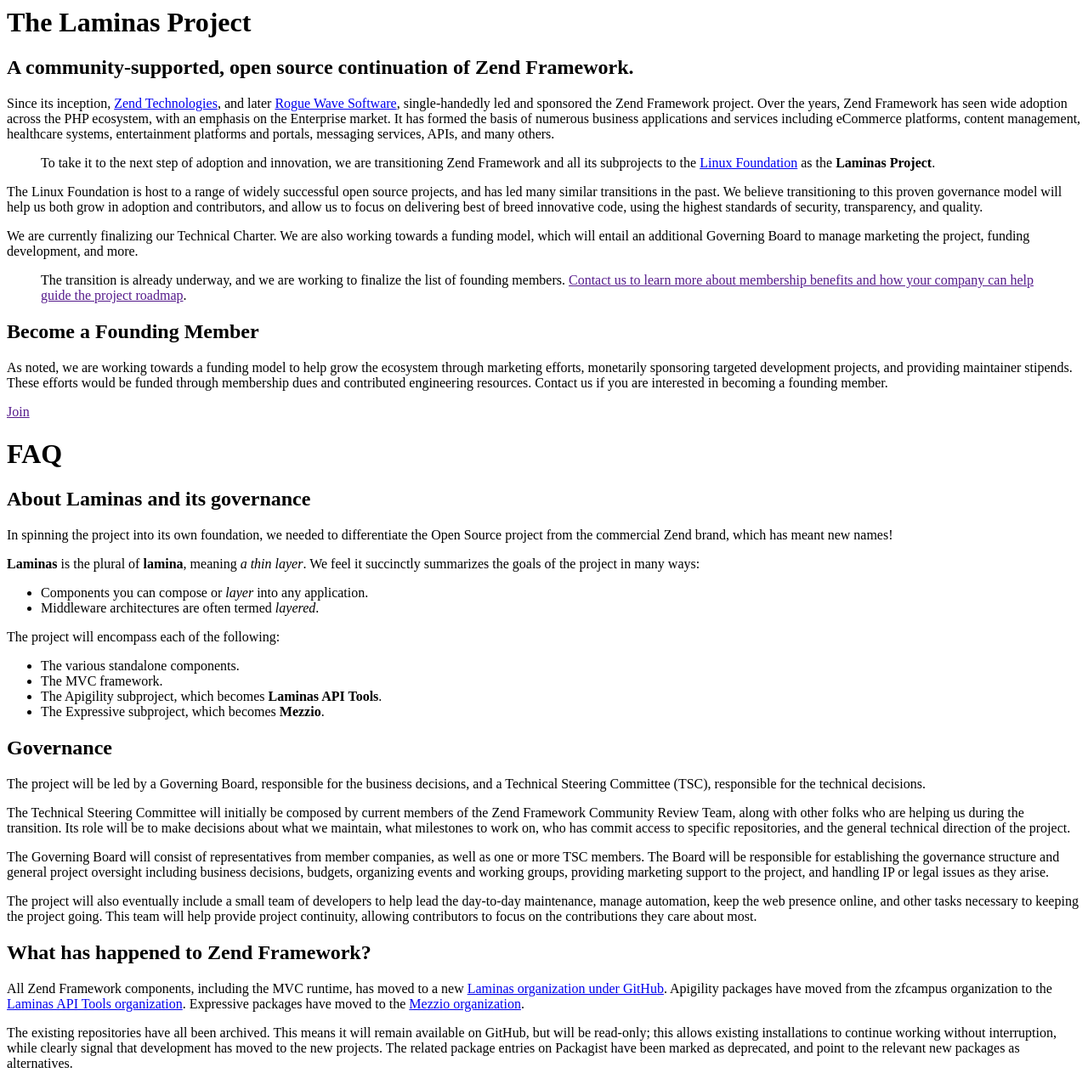
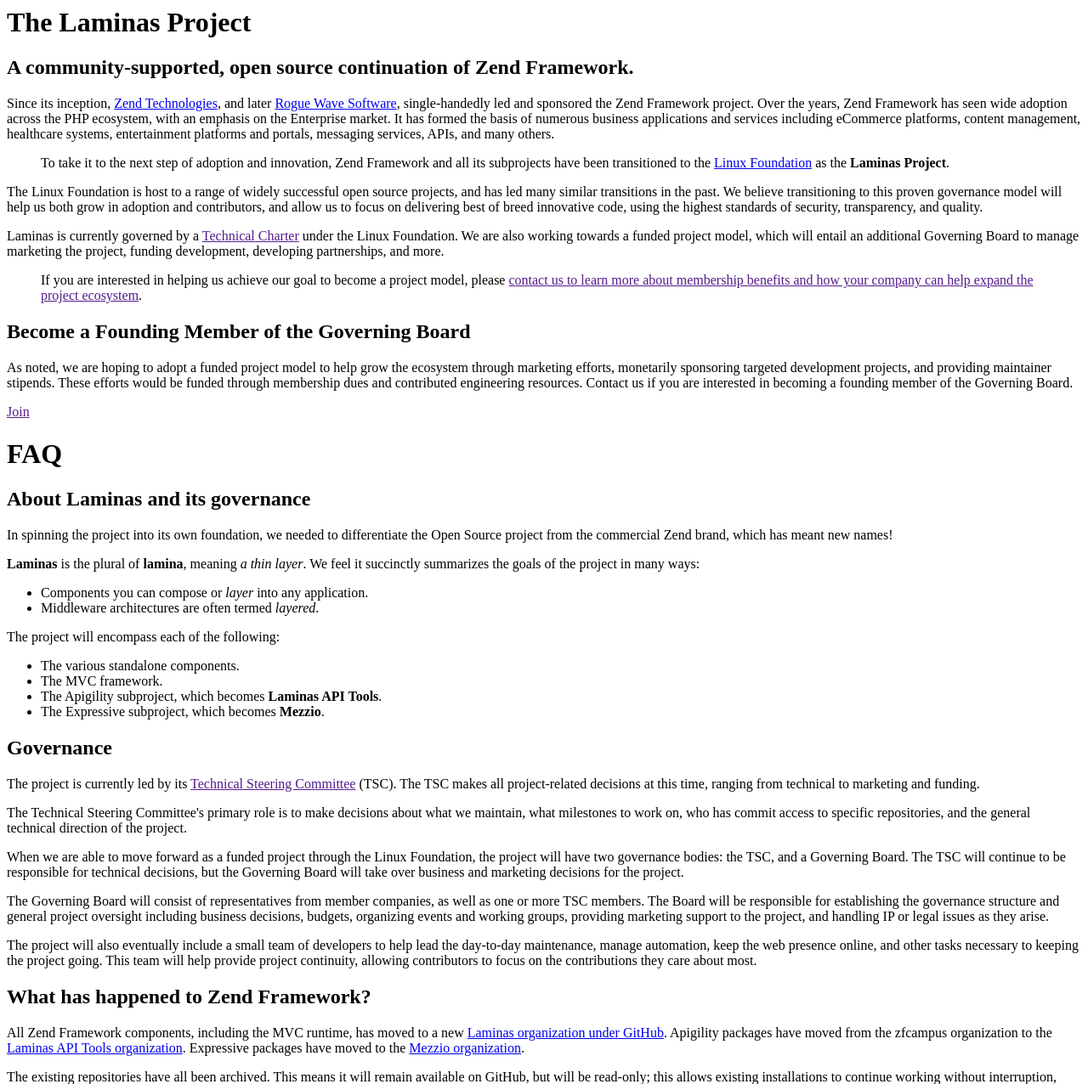
Before and after one commit to laminas/getlaminas.org, a PHP site: template templates/about/foundation.phtml in a window 1280 px wide. Shown: the top 1276 px of the page at 85% size. Run offline with PHP 8.4, Linux system fonts and the light colour scheme; the template is opened without the code that fills it, so the values that code supplies are empty.

Commit message:
feat: add info about TSC to website
Signed-off-by: Matthew Weier O'Phinney <matthew@weierophinney.net>

```diff
--- a/src/App/ConfigProvider.php
+++ b/src/App/ConfigProvider.php
@@ -87,6 +87,7 @@ class ConfigProvider
         $app->get($basePath . 'about/join', Handler\StaticPageHandler::class, 'about.join');
         $app->get($basePath . 'about/join/thank-you', Handler\StaticPageHandler::class, 'about.join-thank-you');
         $app->post($basePath . 'about/join/thank-you', Handler\StaticPageHandler::class, 'about.join-process');
+        $app->get($basePath . 'about/tsc', Handler\StaticPageHandler::class, 'about.tsc');
         $app->get($basePath . 'participate[/]', Handler\StaticPageHandler::class, 'community.participate');
     }
 }
--- a/templates/about/foundation.phtml
+++ b/templates/about/foundation.phtml
@@ -26,8 +26,8 @@
             </p>
 
             <blockquote class="blockquote">
-                To take it to the next step of adoption and innovation, we are
-                transitioning Zend Framework and all its subprojects to the
+                To take it to the next step of adoption and innovation,
+                Zend Framework and all its subprojects have been transitioned to the
                 <a href="https://www.linuxfoundation.org" target="_blank">Linux Foundation</a>
                 as the <strong>Laminas Project</strong>.
             </blockquote>
@@ -42,29 +42,31 @@
             </p>
 
             <p>
-                We are currently finalizing our Technical Charter. We are also working
-                towards a funding model, which will entail an additional Governing Board
-                to manage marketing the project, funding development, and more.
+                Laminas is currently governed by a <a href="<?= $this->url('about.tsc') ?>">Technical Charter</a>
+                under the Linux Foundation. We are also working towards a funded
+                project model, which will entail an additional Governing Board to manage
+                marketing the project, funding development, developing partnerships, and more.
             </p>
+
             <blockquote class="blockquote">
-                The transition is already underway, and we are working to
-                finalize the list of founding members.
-                <a href="<?= $this->url('about.join') ?>">Contact us to learn
+                If you are interested in helping us achieve our goal to become a project model,
+                please <a href="<?= $this->url('about.join') ?>">contact us to learn
                 more about membership benefits and how your company can help
-                guide the project roadmap</a>.
+                expand the project ecosystem</a>.
             </blockquote>
         </div>
 
         <div class="col-md-4 col-sm-12 order-1 order-sm-2"><div class="teardrop card bg-primary text-white">
-            <h2 class="card-header">Become a Founding Member</h2>
+            <h2 class="card-header">Become a Founding Member of the Governing Board</h2>
             <div class="card-body">
                 <p class="card-text">
-                    As noted, we are working towards a funding model to help
+                    As noted, we are hoping to adopt a funded project model to help
                     grow the ecosystem through marketing efforts, monetarily
                     sponsoring targeted development projects, and providing
                     maintainer stipends. These efforts would be funded through
                     membership dues and contributed engineering resources. Contact
-                    us if you are interested in becoming a founding member.
+                    us if you are interested in becoming a founding member of
+                    the Governing Board.
                 </p>
 
                 <p class="card-text text-center">
@@ -114,17 +116,25 @@
             <h2 class="text-primary">Governance</h2>
 
             <p>
-                The project will be led by a Governing Board, responsible for
-                the business decisions, and a Technical Steering Committee
-                (TSC), responsible for the technical decisions.
+                The project is currently led by its <a href="<?= $this->url('about.tsc') ?>">
+                Technical Steering Committee</a> (TSC). The TSC makes all
+                project-related decisions at this time, ranging from technical
+                to marketing and funding.
             </p>
 
             <p>
-                The Technical Steering Committee will initially be composed by current members
-                of the Zend Framework Community Review Team, along with other folks who are
-                helping us during the transition. Its role will be to make decisions about what
-                we maintain, what milestones to work on, who has commit access to specific
-                repositories, and the general technical direction of the project.
+                The Technical Steering Committee's primary role is to make
+                decisions about what we maintain, what milestones to work on,
+                who has commit access to specific repositories, and the general
+                technical direction of the project.
+            </p>
+
+            <p>
+                When we are able to move forward as a funded project through the
+                Linux Foundation, the project will have two governance bodies: the TSC, and a
+                Governing Board.  The TSC will continue to be responsible for technical
+                decisions, but the Governing Board will take over business and marketing
+                decisions for the project.
             </p>
 
             <p>
--- a/templates/about/overview.phtml
+++ b/templates/about/overview.phtml
@@ -29,6 +29,7 @@
         <div class="col-md-4 col-sm-12 order-1 order-sm-2">
             <div class="teardrop card bg-primary text-white">
                 <ul class="nav flex-column card-body">
+                    <li class="nav-item"><a href="<?= $this->url('about.tsc') ?>">Technical Steering Committee</a>
                     <li class="nav-item"><a href="<?= $this->url('about.foundation') ?>">About the Foundation</a>
                 </ul>
             </div>
--- a/templates/layout/default.phtml
+++ b/templates/layout/default.phtml
@@ -64,6 +64,7 @@
                     <h5 class="border-bottom border-white">Resources</h5>
                     <nav class="nav flex-column">
                         <a class="nav-item" href="<?= $this->url('about.overview') ?>">About</a>
+                        <a class="nav-item" href="<?= $this->url('about.tsc') ?>">Technical Steering Committee</a>
                         <a class="nav-item" href="https://docs.laminas.dev">Documentation</a>
                         <a class="nav-item" href="<?= $this->url('blog') ?>">Blog</a>
                         <a class="nav-item" href="<?= $this->url('releases.feed') ?>">Releases <span class="fas fa-rss-square"></span></a>
```
Also changed, not shown: templates/about/tsc.phtml (added, +27 -0 lines).
